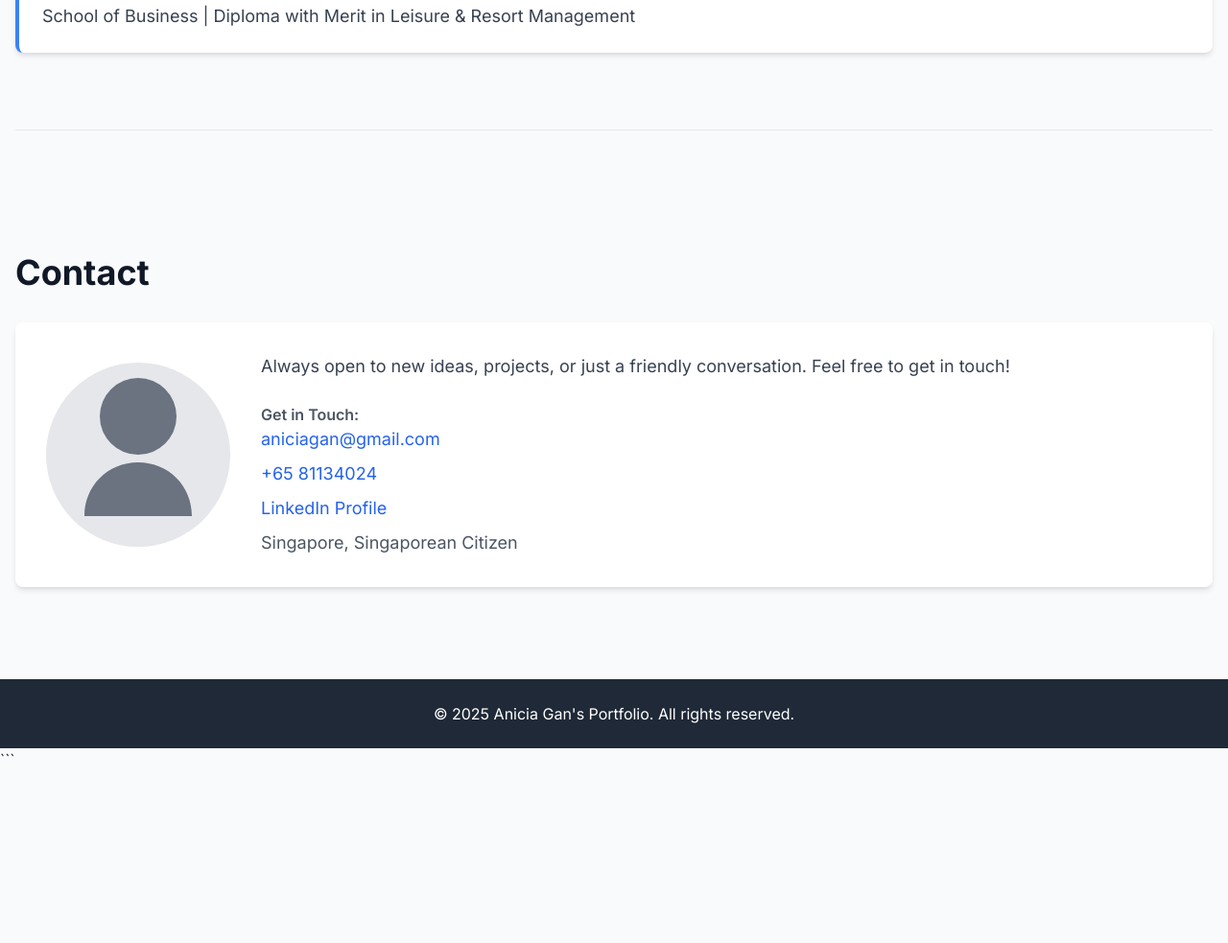
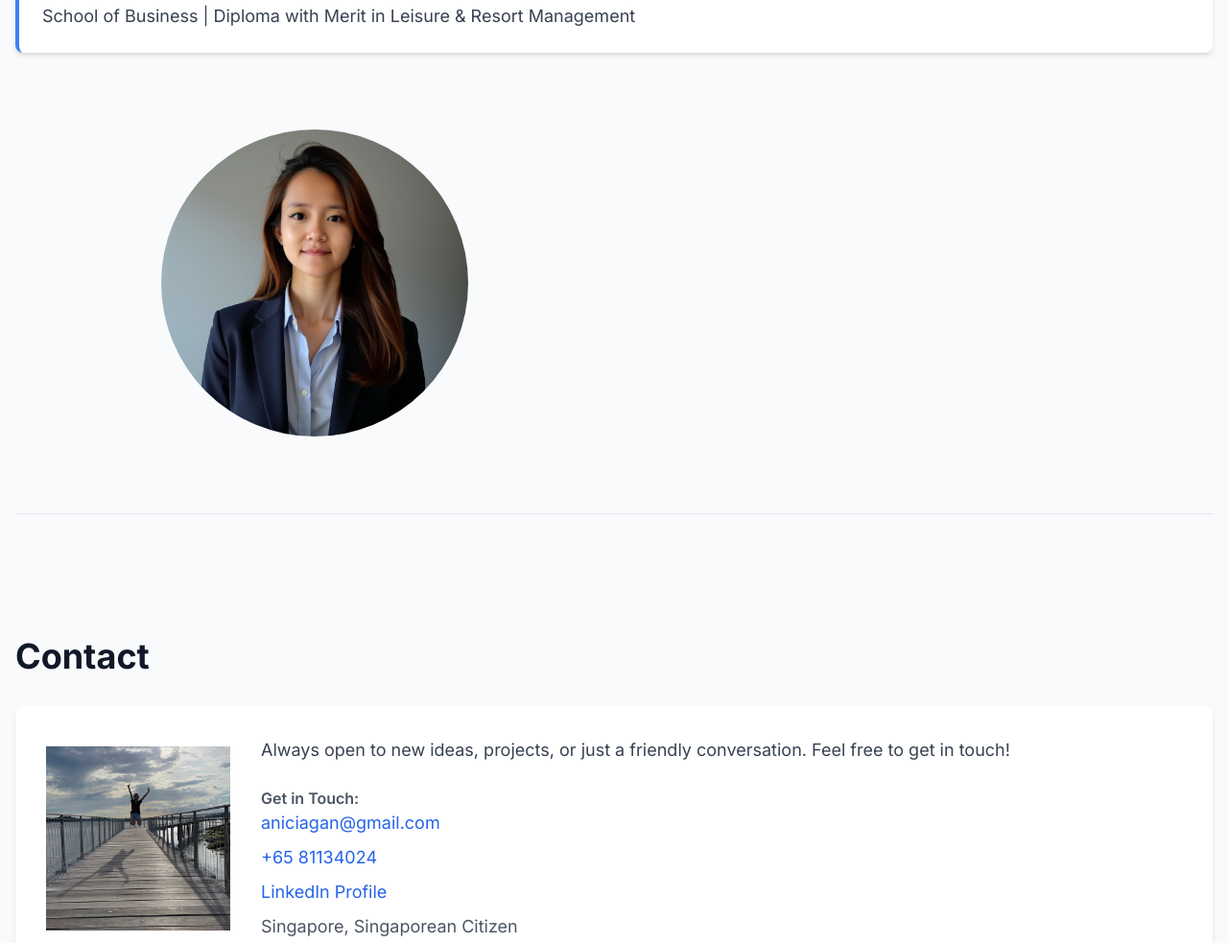
Before and after one commit to aniciagan/Portfolio, a plain HTML site: page index.html in a window 1280 px wide. Shown: the part 6407-7390 px from the top of the page at 96% size. Before the commit the page ends 7211 px from the top, so only its background shows below. Drawn offline with nearby package versions, Linux system fonts and the light colour scheme.

Commit message:
Update index.html

```diff
--- a/index.html
+++ b/index.html
@@ -321,14 +321,23 @@
             </div>
         </section>
 
+
+                    <div class="lg:w-1/2 flex justify-center">
+                <div class="w-64 h-64 sm:w-80 sm:h-80 rounded-full overflow-hidden">
+                    <img src="photo_2025-08-02 11.02.40.jpeg" alt="Anicia Gan's professional headshot" class="object-cover w-full h-full">
+                </div>
+            </div>
+        </section>
+
+
+
+
         <hr class="border-gray-200" />
         <section id="contact" class="pt-12">
             <h2 class="text-3xl sm:text-4xl font-bold text-gray-900 mb-8">Contact</h2>
             <div class="bg-white p-8 rounded-lg shadow-md flex flex-col md:flex-row items-center gap-8">
                 <div class="w-32 h-32 md:w-48 md:h-48 rounded-full bg-gray-200 flex-shrink-0">
-                    <svg class="w-full h-full text-gray-500" fill="currentColor" viewBox="0 0 24 24">
-                        <path d="M12 12a5 5 0 1 0 0-10 5 5 0 0 0 0 10zm-7 8c0-3.868 2.97-7 7-7s7 3.132 7 7h-14z"></path>
-                    </svg>
+                    <img src="photo_2025-08-02 12.13.31.jpeg" alt="fun shot" class="object-cover w-full h-full">
                 </div>
                 <div class="text-center md:text-left">
                     <p class="text-lg text-gray-700">
```
